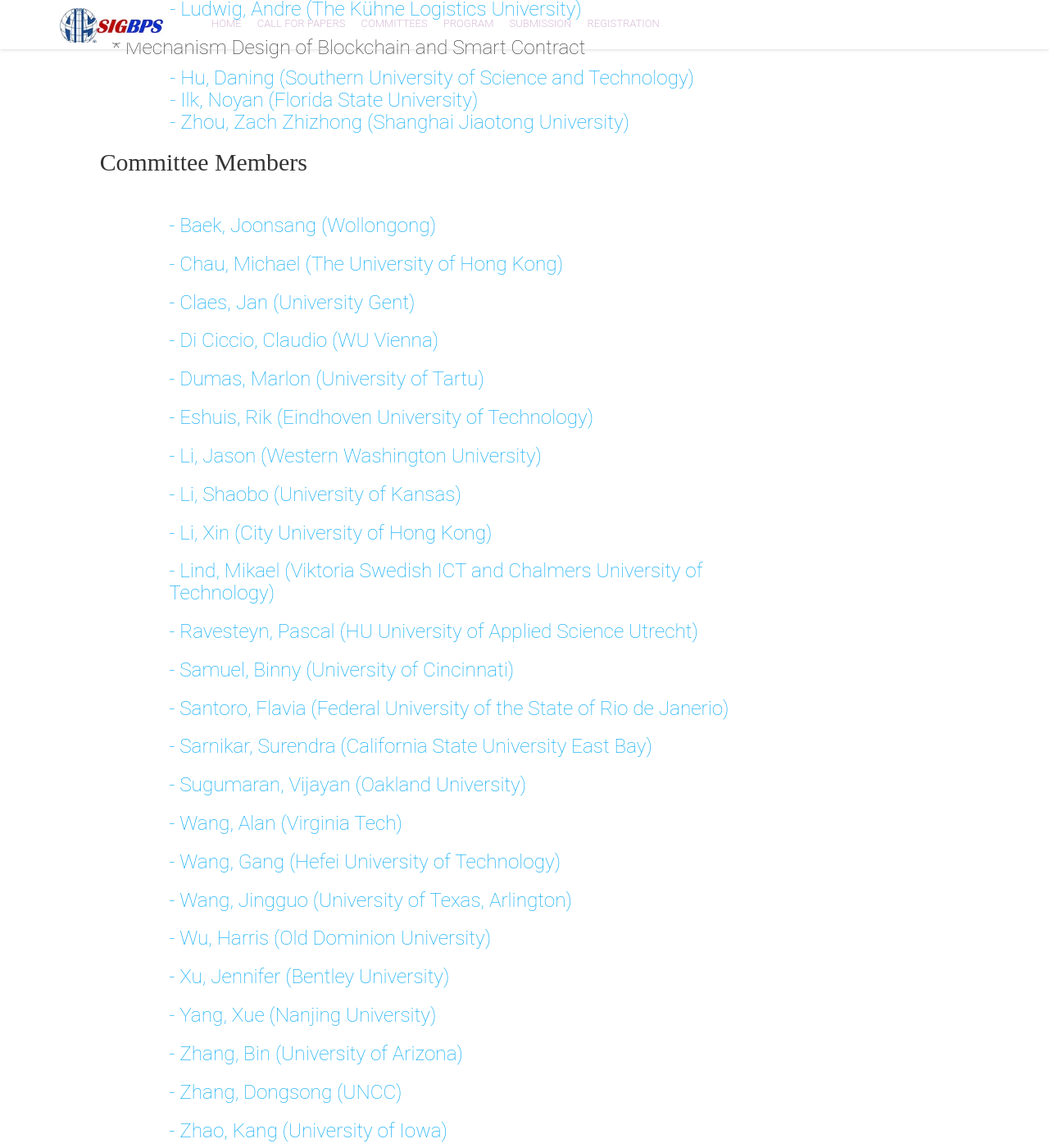
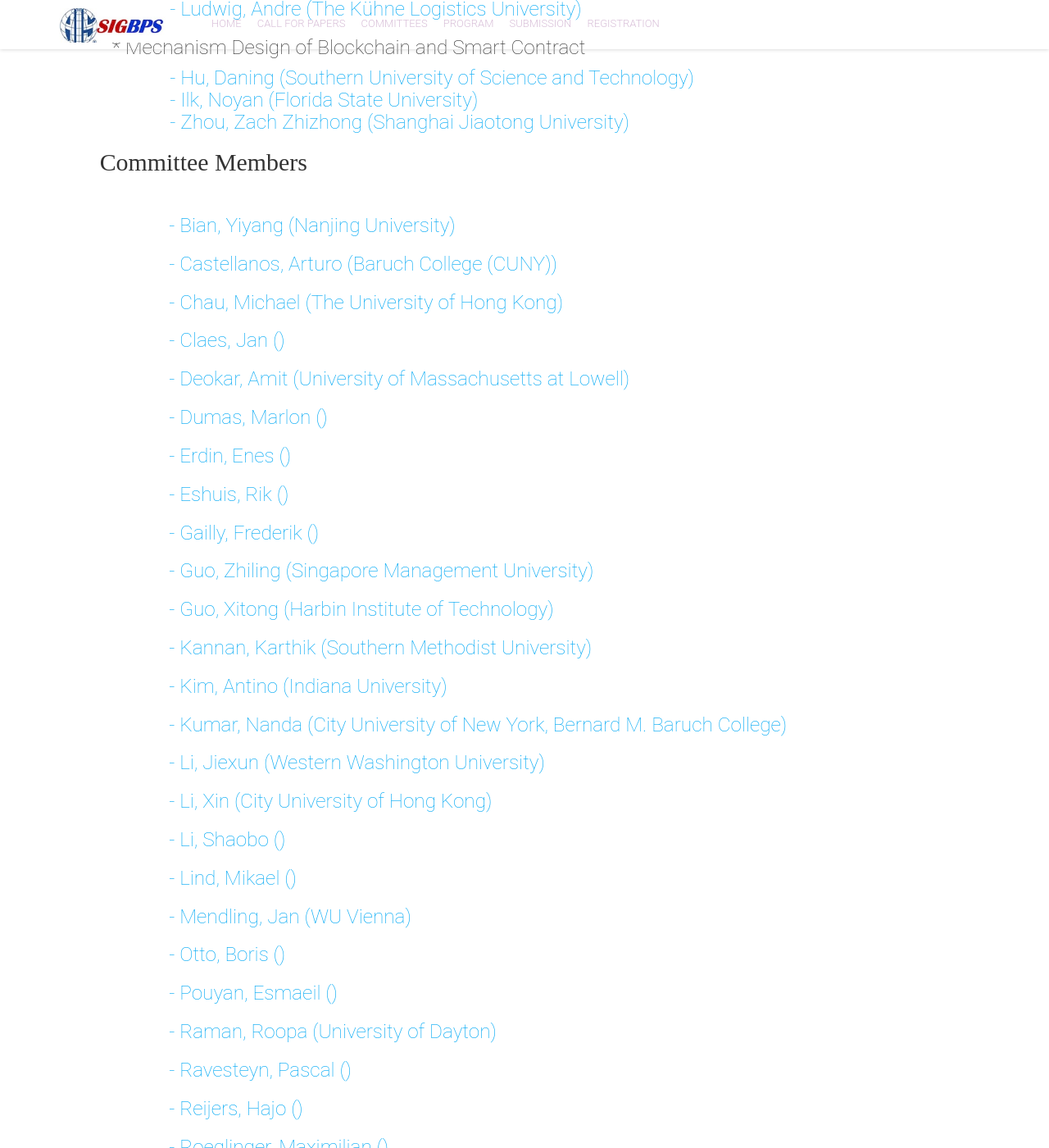
Before and after one commit to jayshanmis/jayshanmis.github.io, a Jekyll site: the page built from organization2.html, in a window 1280 px wide and 1400 px high, scrolled down 1241 px. Shown: the whole window at 82% size. Built offline with Jekyll 4.4.1, drawn with Linux system fonts in a browser that asks for light colours; nearby versions of some CDN libraries; some of the changed text lies outside the part shown.

Commit message:
Update committee.yml
Updated the committee memebers

```diff
--- a/_data/committee.yml
+++ b/_data/committee.yml
@@ -1,130 +1,198 @@
 -
   id: 0
-  name: "Joonsang"
-  surname: "Baek"
-  affiliations: "Wollongong"
+  name: "Yiyang"
+  surname: "Bian"
+  affiliations: "Nanjing University"
 -
   id: 1
+  name: "Arturo"
+  surname: "Castellanos"
+  affiliations: "Baruch College (CUNY)"
+-
+  id: 2
   name: "Michael"
   surname: "Chau"
   affiliations: "The University of Hong Kong"
 -
-  id: 2
+  id: 3
   name: "Jan"
   surname: "Claes"
-  affiliations: "University Gent"
--
-  id: 3
-  name: "Claudio"
-  surname: "Di Ciccio"
-  affiliations: "WU Vienna"
 -
   id: 4
+  name: "Amit"
+  surname: "Deokar"
+  affiliations: "University of Massachusetts at Lowell"
+-
+  id: 5
   name: "Marlon"
   surname: "Dumas"
-  affiliations: "University of Tartu"
 -
-  id: 5
+  id: 6
+  name: "Enes"
+  surname: "Erdin"
+-
+  id: 7
   name: "Rik"
   surname: "Eshuis"
-  affiliations: "Eindhoven University of Technology"
 -
-  id: 6
-  name: "Jason"
+  id: 8
+  name: "Frederik"
+  surname: "Gailly"
+-
+  id: 9
+  name: "Zhiling"
+  surname: "Guo"
+  affiliations: "Singapore Management University"
+-
+  id: 10
+  name: "Xitong"
+  surname: "Guo"
+  affiliations: "Harbin Institute of Technology"
+-
+  id: 11
+  name: "Karthik"
+  surname: "Kannan"
+  affiliations: "Southern Methodist University"
+-
+  id: 12
+  name: "Antino"
+  surname: "Kim"
+  affiliations: "Indiana University"
+-
+  id: 13
+  name: "Nanda"
+  surname: "Kumar"
+  affiliations: "City University of New York, Bernard M. Baruch College"
+-
+  id: 14
+  name: "Jiexun"
   surname: "Li"
   affiliations: "Western Washington University"
 -
-  id: 7
-  name: "Shaobo"
-  surname: "Li"
-  affiliations: "University of Kansas"
--
-  id: 8
+  id: 15
   name: "Xin"
   surname: "Li"
   affiliations: "City University of Hong Kong"
 -
-  id: 9
+  id: 16
+  name: "Shaobo"
+  surname: "Li"
+-
+  id: 17
   name: "Mikael"
   surname: "Lind"
-  affiliations: "Viktoria Swedish ICT and Chalmers University of Technology"
 -
-  id: 10
+  id: 18
+  name: "Jan"
+  surname: "Mendling"
+  affiliations: "WU Vienna"
+-
+  id: 19
+  name: "Boris"
+  surname: "Otto"
+-
+  id: 20
+  name: "Esmaeil"
+  surname: "Pouyan"
+-
+  id: 21
+  name: "Roopa"
+  surname: "Raman"
+  affiliations: "University of Dayton"
+-
+  id: 22
   name: "Pascal"
   surname: "Ravesteyn"
-  affiliations: "HU University of Applied Science Utrecht"
 -
-  id: 11
-  name: "Binny"
-  surname: "Samuel"
-  affiliations: "University of Cincinnati"
+  id: 23
+  name: "Hajo"
+  surname: "Reijers"
 -
-  id: 12
+  id: 24
+  name: "Maximilian"
+  surname: "Roeglinger"
+-
+  id: 25
   name: "Flavia"
   surname: "Santoro"
-  affiliations: "Federal University of the State of Rio de Janerio"
 -
-  id: 13
+  id: 26
   name: "Surendra"
   surname: "Sarnikar"
-  affiliations: "California State University East Bay"
+  affiliations: "California State University, East Bay"
 -
-  id: 14
+  id: 27
+  name: "Anna"
+  surname: "Sidorova"
+-
+  id: 28
   name: "Vijayan"
   surname: "Sugumaran"
   affiliations: "Oakland University"
 -
-  id: 15
+  id: 29
+  name: "Oktay"
+  surname: "Turetken"
+-
+  id: 30
+  name: "Stijn"
+  surname: "Viaene"
+-
+  id: 31
+  name: "Harry"
+  surname: "Wang"
+  affiliations: "University of Delaware"
+-
+  id: 32
+  name: "Jingguo"
+  surname: "Wang"
+  affiliations: "University of Texas at Arlington"
+-
+  id: 33
   name: "Alan"
   surname: "Wang"
   affiliations: "Virginia Tech"
 -
-  id: 16
+  id: 34
   name: "Gang"
   surname: "Wang"
   affiliations: "Hefei University of Technology"
 -
-  id: 17
-  name: "Jingguo"
-  surname: "Wang"
-  affiliations: "University of Texas, Arlington"
--
-  id: 18
+  id: 35
   name: "Harris"
   surname: "Wu"
   affiliations: "Old Dominion University"
 -
-  id: 19
-  name: "Jennifer"
-  surname: "Xu"
-  affiliations: "Bentley University"
--
-  id: 20
+  id: 36
   name: "Xue"
   surname: "Yang"
   affiliations: "Nanjing University"
 -
-  id: 21
+  id: 37
+  name: "Wei"
+  surname: "Yue"
+  affiliations: "City University of Hong Kong"
+-
+  id: 38
   name: "Bin"
   surname: "Zhang"
   affiliations: "University of Arizona"
 -
-  id: 22
+  id: 39
   name: "Dongsong"
   surname: "Zhang"
-  affiliations: "UNCC"
+  affiliations: "UNC Charlotte"
 -
-  id: 23
+  id: 40
   name: "Kang"
   surname: "Zhao"
   affiliations: "University of Iowa"
 -
-  id: 24
+  id: 41
   name: "Lina"
   surname: "Zhou"
-  affiliations: "UNCC"
+  affiliations: "UNNC Charlotte"
 -
-  id: 25
-  name: "Tianhai"
-  surname: "Zu"
-  affiliations: "University of Cincinnati"
+  id: 42
+  name: "Michael"
+  surname: "ZurMuehlen"
```
